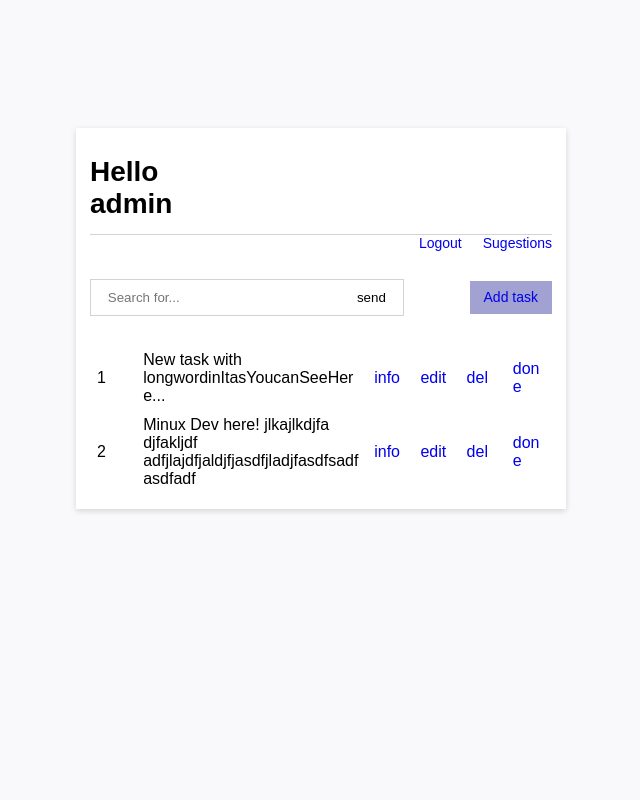
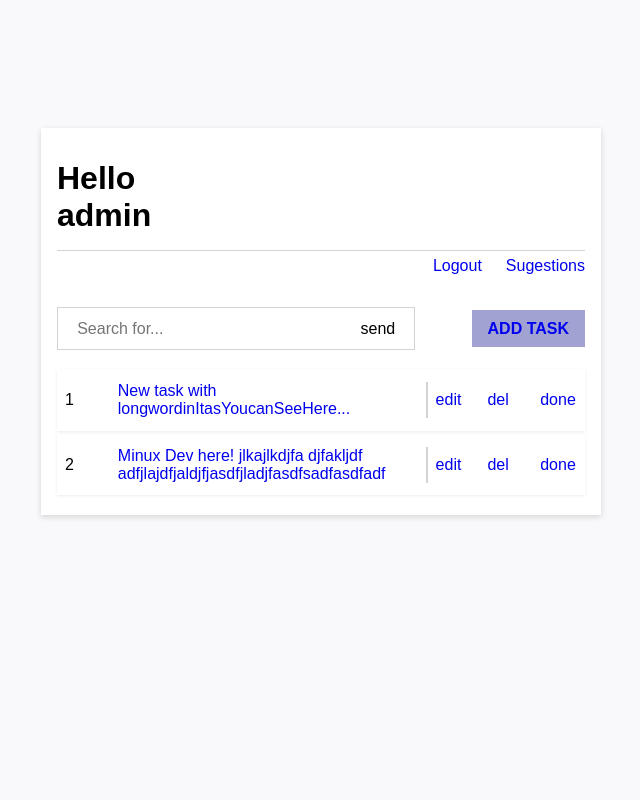
Before and after one commit to minuxdev/todo-django, a Django app: page / in a window 1280 px wide. Shown: the whole page, without its empty margins (319-959 px from the left). Run offline with Django 4.2, Linux system fonts and the light colour scheme; a user stored in the database is signed in; data comes from the database, SQL or seed files in the repository; both versions use the stored data as it was after the commit.

Commit message:
Updated css for details.html

```diff
--- a/assets/base.scss
+++ b/assets/base.scss
@@ -2,6 +2,12 @@
 :root {
   --box-shadow: 0 2px 6px rgba(0, 0, 0, 0.15);
   font-size: 14px;
+
+  @media screen and (min-width: 768px) {
+    & {
+      font-size: 16px;
+    }
+  }
 }
 
 * {
@@ -23,6 +29,18 @@ body {
   background: #F9F9FB;
 }
 
+.container {
+  background: #fff;
+  box-shadow: var(--box-shadow);
+  display: grid;
+  grid-template-rows: max-content;
+  width: 100%;
+  margin: auto;
+  max-width: 35rem;
+  gap: 2rem;
+  padding: 1rem;
+}
+
  h1 {
       font-size: clamp(1.5rem, 14vh, 2rem);
       padding: 1rem 0rem;
@@ -31,4 +49,9 @@ body {
 .btn {
   padding: .6rem 1rem;
   border: none;
+  max-width: max-content;
+  font-size: 1rem;
+  text-transform: uppercase;
+  font-weight: 600;
+  cursor: pointer;
 }
--- a/assets/style.css
+++ b/assets/style.css
@@ -1,6 +1,11 @@
 :root {
   --box-shadow: 0 2px 6px rgba(0, 0, 0, 0.15);
   font-size: 14px;
+}
+@media screen and (min-width: 768px) {
+  :root {
+    font-size: 16px;
+  }
 }
 
 * {
@@ -21,6 +26,18 @@ body {
   background: #F9F9FB;
 }
 
+.container {
+  background: #fff;
+  box-shadow: var(--box-shadow);
+  display: grid;
+  grid-template-rows: max-content;
+  width: 100%;
+  margin: auto;
+  max-width: 35rem;
+  gap: 2rem;
+  padding: 1rem;
+}
+
 h1 {
   font-size: clamp(1.5rem, 14vh, 2rem);
   padding: 1rem 0rem;
@@ -30,6 +47,11 @@ h1 {
 .btn {
   padding: 0.6rem 1rem;
   border: none;
+  max-width: max-content;
+  font-size: 1rem;
+  text-transform: uppercase;
+  font-weight: 600;
+  cursor: pointer;
 }
 
 .messages {
@@ -42,17 +64,6 @@ h1 {
   box-shadow: var(--box-shadow);
 }
 
-.container {
-  background: #fff;
-  box-shadow: var(--box-shadow);
-  display: grid;
-  grid-template-rows: max-content;
-  width: 100%;
-  margin: auto;
-  max-width: 35rem;
-  gap: 2rem;
-  padding: 1rem;
-}
 .container .userspace .username {
   display: block;
 }
@@ -61,6 +72,7 @@ h1 {
   gap: 1.5rem;
   justify-content: flex-end;
   align-items: center;
+  margin: 0.4rem 0 1rem 0;
 }
 
 .user-actions {
@@ -78,6 +90,7 @@ h1 {
   border: none;
   outline: none;
   padding: 0.5rem 1rem;
+  font-size: 1rem;
 }
 .user-actions .search-form input:nth-child(2) {
   margin-left: auto;
@@ -98,14 +111,35 @@ h1 {
   margin: 0.2rem 0;
   text-align: left;
   display: block;
+  padding: 0.8rem 0;
+  box-shadow: 0 1px 3px rgba(0, 0, 0, 0.08);
 }
 .task-container tr td {
-  padding: 0.3rem 0.5rem;
+  padding: 0 0.5rem;
   width: 10%;
   word-wrap: anywhere;
 }
 .task-container tr td:nth-child(2) {
-  width: 50%;
+  width: 60%;
+  margin-right: 0.4rem;
+  border-right: 2px solid lightgray;
+}
+
+.container {
+  gap: 1rem;
+}
+.container .details {
+  display: flex;
+  flex-direction: column;
+  gap: 0.5rem;
+}
+.container .details:nth-last-child(1) {
+  margin-bottom: 1rem;
+}
+.container .details .label-info {
+  display: block;
+  font-weight: 600;
+  margin-top: 0.6rem;
 }
 
 /*# sourceMappingURL=style.css.map */
--- a/assets/style.scss
+++ b/assets/style.scss
@@ -12,17 +12,6 @@
 }
 
 .container {
-  background: #fff;
-  box-shadow: var(--box-shadow);
-  display: grid;
-  grid-template-rows: max-content;
-  width: 100%;
-  margin: auto;
-  max-width: 35rem;
-  gap: 2rem;
-  padding: 1rem;
-
-
   .userspace {
       .username {
         display: block;
@@ -34,6 +23,7 @@
       gap: 1.5rem;
       justify-content: flex-end;
       align-items: center;
+      margin: .4rem 0 1rem 0;
     }
   }
 
@@ -52,7 +42,7 @@
         border: none;
         outline: none;
         padding: .5rem 1rem;
-
+        font-size: 1rem;
         &:nth-child(2) {
           margin-left: auto;
           background: none;
@@ -76,16 +66,37 @@
       margin: .2rem 0;
       text-align: left;
       display: block;
-
+      padding: .8rem 0;
+      box-shadow: 0 1px 3px rgba(0,0,0, .08) ;
       td {
-        padding: .3rem .5rem;
+        padding: 0 .5rem;
         width: 10%;
         word-wrap: anywhere;
 
         &:nth-child(2) {
-          width: 50%;
+          width: 60%;
+          margin-right: .4rem;
+          border-right: 2px solid lightgray;
         }
       }
 
     }
   }
+
+.container {
+  gap: 1rem;
+  .details {
+    display: flex;
+    flex-direction: column;
+    gap: .5rem;
+
+    &:nth-last-child(1) {
+      margin-bottom: 1rem;
+    }
+    .label-info {
+        display: block;
+        font-weight: 600;
+        margin-top: .6rem;
+    }
+  }
+}
--- a/core/templates/index.html
+++ b/core/templates/index.html
@@ -45,8 +45,7 @@
       {% for task in tasks %}
         <tr class="{{ task.status }} user-task">
           <td>{{ forloop.counter }}</td>
-          <td>{{task.title}}</td>
-          <td><a href="{% url 'core:details' id=task.id %}">info</a></td>
+          <td><a href="{% url 'core:details' id=task.id %}">{{task.title}}</a></td>
           <td><a href="{% url 'core:update' id=task.id %}">edit</a></td>
           <td><a href="{% url 'core:delete' id=task.id %}">del</a></td>
           <td><a href="{% url 'core:complete' id=task.id %}">done</a></td>
```
Also changed, not shown: assets/forms.css (added, +116 -0 lines), assets/forms.scss (+66 -0 lines), core/templates/add_task.html (+7 -2 lines), core/templates/details.html (+30 -6 lines), core/templates/login.html (+5 -3 lines), core/templates/signup.html (+6 -3 lines), db.sqlite3, 2 other files.
